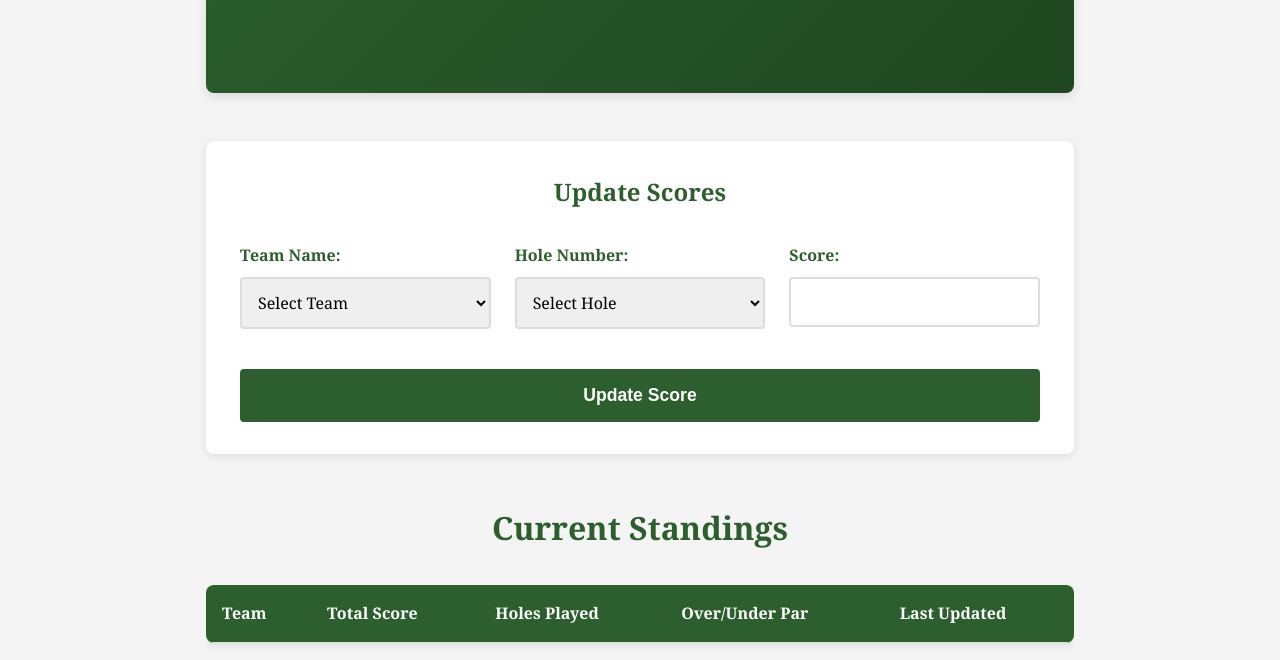
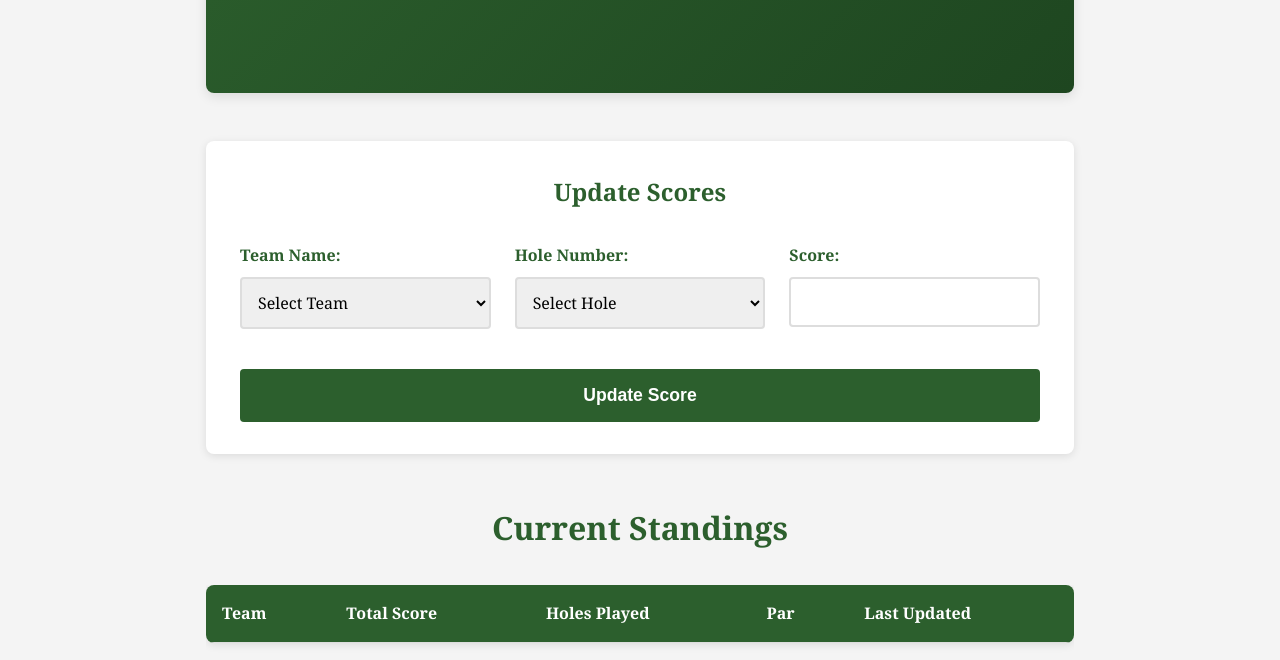
Before and after one commit to chcomito/frog-rock-classic, a plain HTML site: page scores.html in a window 1280 px wide. Shown: the part 292-952 px from the top of the page. Drawn offline with Linux system fonts and the light colour scheme; no server answers.

Commit message:
Update-score-column-label

```diff
--- a/scores.html
+++ b/scores.html
@@ -88,7 +88,7 @@
                             <th>Team</th>
                             <th>Total Score</th>
                             <th>Holes Played</th>
-                            <th>Over/Under Par</th>
+                            <th>Par</th>
                             <th>Last Updated</th>
                         </tr>
                     </thead>
```
